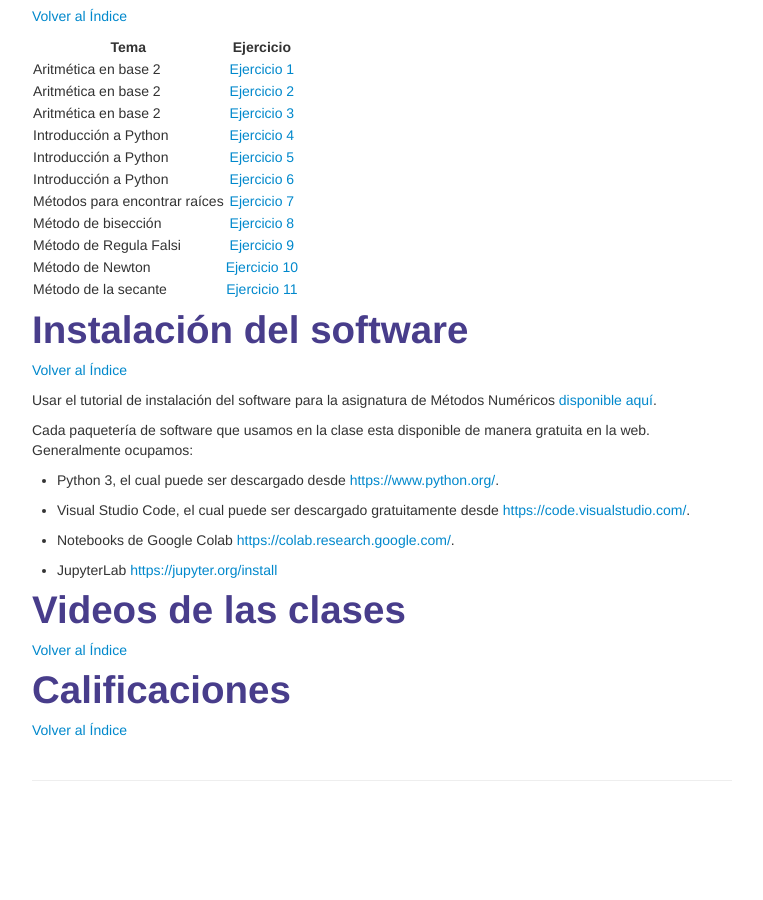
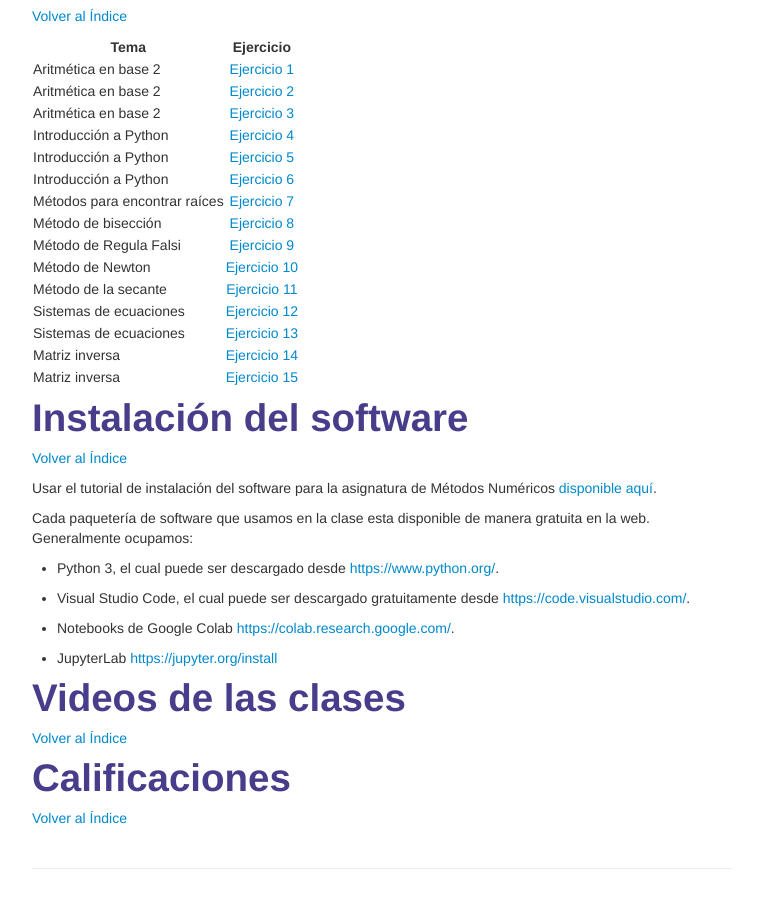
Before and after one commit to enriGarcia/enriGarcia.github.io, a Jekyll site: the page built from pages/teaching/metnum.md, in a window 1280 px wide and 900 px high, scrolled down 616 px. Shown: the whole window, without its empty margins (258-1021 px from the left). Built offline with Jekyll 4.4.1, drawn with Linux system fonts in a browser that asks for light colours; before the commit the page ends 1428 px from its top, so only the background shows below that.

Commit message:
metnum update

```diff
--- a/pages/teaching/metnum.md
+++ b/pages/teaching/metnum.md
@@ -32,6 +32,10 @@ description: Página de la asignatura de Métodos Numéricos.
 |Método de Regula Falsi         |[Ejercicio 9    ]({{ BASE_PATH}}/pages/assignments/metnum_ex_09.pdf)|
 |Método de Newton               |[Ejercicio 10   ]({{ BASE_PATH}}/pages/assignments/metnum_ex_10.pdf)|
 |Método de la secante           |[Ejercicio 11   ]({{ BASE_PATH}}/pages/assignments/metnum_ex_11.pdf)|
+|Sistemas de ecuaciones         |[Ejercicio 12   ]({{ BASE_PATH}}/pages/assignments/metnum_ex_12.pdf)|
+|Sistemas de ecuaciones         |[Ejercicio 13   ]({{ BASE_PATH}}/pages/assignments/metnum_ex_13.pdf)|
+|Matriz inversa                 |[Ejercicio 14   ]({{ BASE_PATH}}/pages/assignments/metnum_ex_14.pdf)|
+|Matriz inversa                 |[Ejercicio 15   ]({{ BASE_PATH}}/pages/assignments/metnum_ex_15.pdf)|
 
 # Instalación del software
 [Volver al Índice](#índice)
```
Also changed, not shown: 4 other files.
